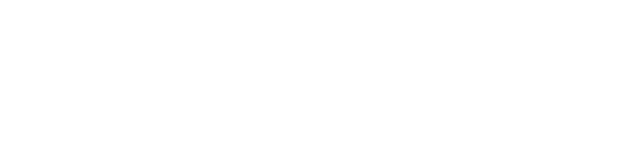
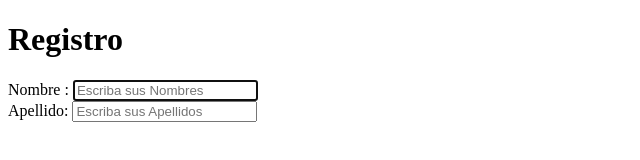
Before and after one commit to DianaMaRoba/ejemploRepo, a plain HTML site: page Proyectobase/registro.html in a window 1280 px wide. Shown: the whole page, without its empty margins (0-640 px from the left). Drawn offline with Linux system fonts and the light colour scheme.

Commit message:
actualice formulario registro

```diff
--- a/Proyectobase/registro.html
+++ b/Proyectobase/registro.html
@@ -6,6 +6,13 @@
     <title>Formulario</title>
 </head>
 <body>
+    <h1>Registro</h1>
+    <form action="registro.html">
+        <label for="nombre">Nombre :</label>
+        <input type="text" id="nombre" name="nombre" placeholder="Escriba sus Nombres"autofocus autocomplete="off"><br>
+        <label for="apellidos">Apellido:</label>
+        <input type="text" id="apellidos" name="Apellidos"placeholder="Escriba sus Apellidos"autofocus><br>
+    </form>
 
 </body>
 </html>
```
